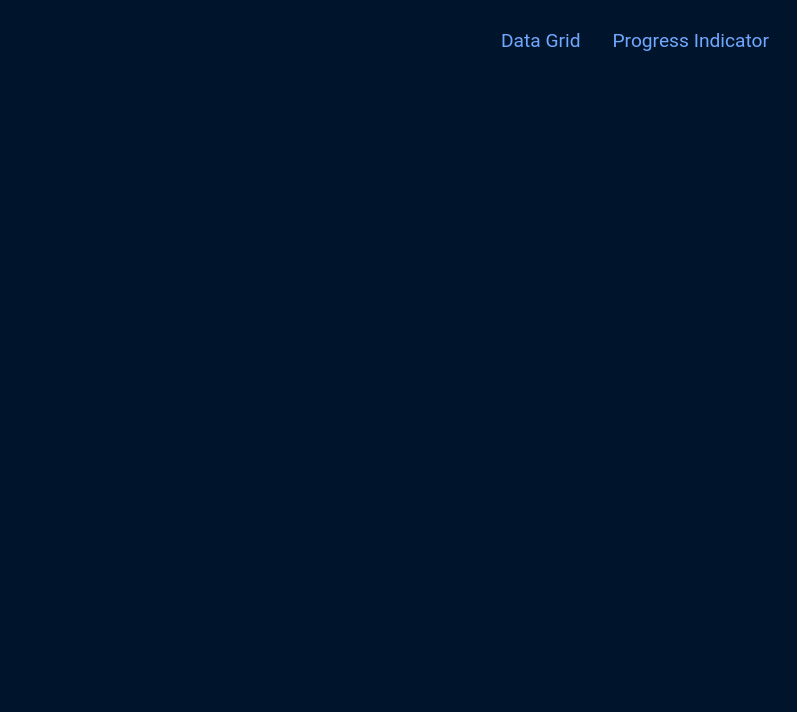
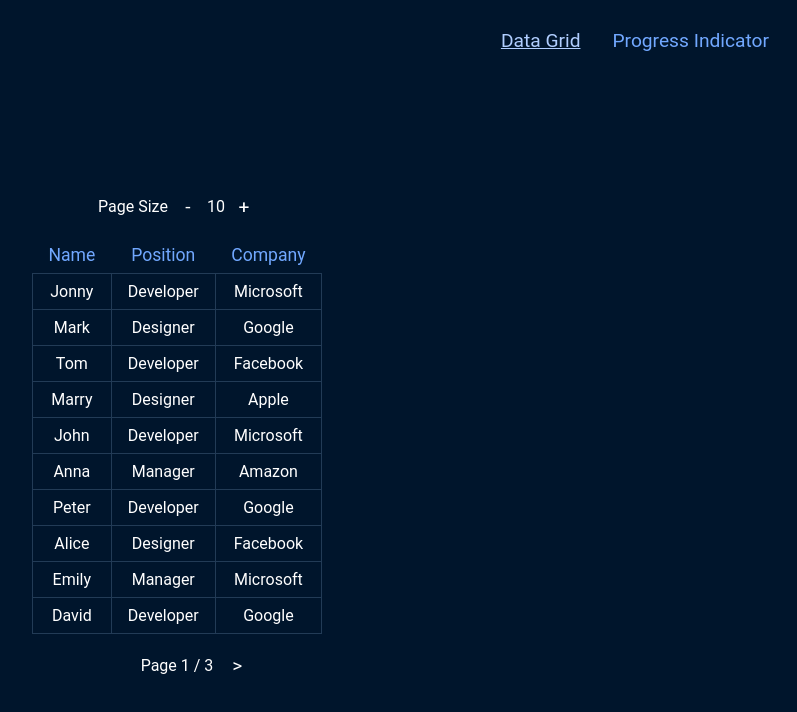
Before and after one commit to MadalinTurluianu/angular-components, an Angular app: page /data-grid in a window 1280 px wide. Before the commit this address led to /. Shown: the top 712 px of the page, without its empty margins (463-1260 px from the left). Built offline with nearby package versions, Linux system fonts and the light colour scheme.

Commit message:
added adjustments to navigation

```diff
--- a/src/app/app.component.css
+++ b/src/app/app.component.css
@@ -12,7 +12,10 @@
     text-decoration: none;
     font-size: 1.2rem;
 
-    &:hover {
+    &:hover,
+    &:focus,
+    &:active,
+    &.active {
       color: var(--text-highlight);
       text-decoration: underline;
     }
--- a/src/app/app.component.html
+++ b/src/app/app.component.html
@@ -1,5 +1,8 @@
 <header class="header">
-  <a routerLink="" routerLinkActive="active" ariaCurrentWhenActive="page"
+  <a
+    routerLink="/data-grid"
+    routerLinkActive="active"
+    ariaCurrentWhenActive="page"
     >Data Grid</a
   >
   <a
--- a/src/app/components/data-grid/data-grid.component.css
+++ b/src/app/components/data-grid/data-grid.component.css
@@ -31,6 +31,12 @@
   font-size: 1.1rem;
   color: var(--text-contrast);
   cursor: pointer;
+
+  &:hover,
+  &:focus,
+  &:active {
+    color: var(--text-highlight);
+  }
 }
 
 /* page size */
```
Also changed, not shown: src/app/app.routes.ts (+6 -1 lines).
